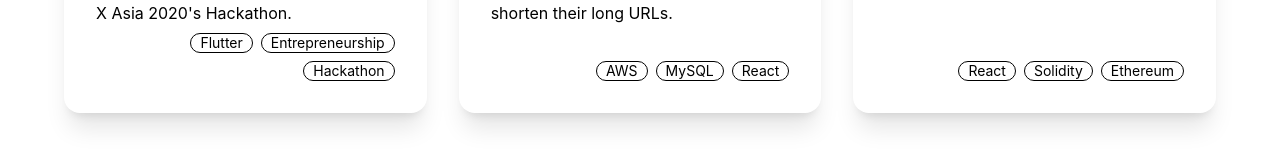
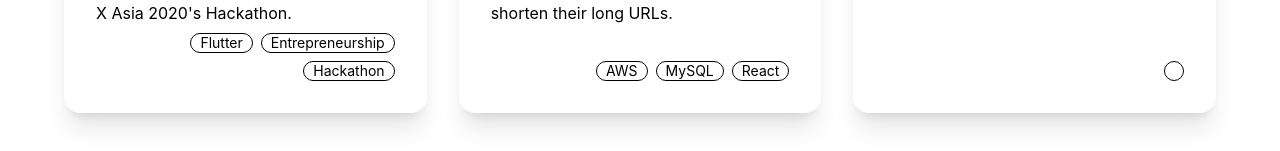
Before and after one commit to tengfone/portfolio, a Next.js app: page /projects in a window 1280 px wide. Shown: the part 1301-1452 px from the top of the page. Built offline with nearby package versions, Linux system fonts and the light colour scheme.

Commit message:
fix: remove github badges

```diff
--- a/constants/user.ts
+++ b/constants/user.ts
@@ -49,7 +49,7 @@ export const userData = {
       link: 'https://github.com/tengfone?tab=repositories',
       image:
         'https://github.githubassets.com/images/modules/logos_page/GitHub-Mark.png',
-      tech: ['React', 'Solidity', 'Ethereum'],
+      tech: [''],
     },
   ],
   experience: [
```
